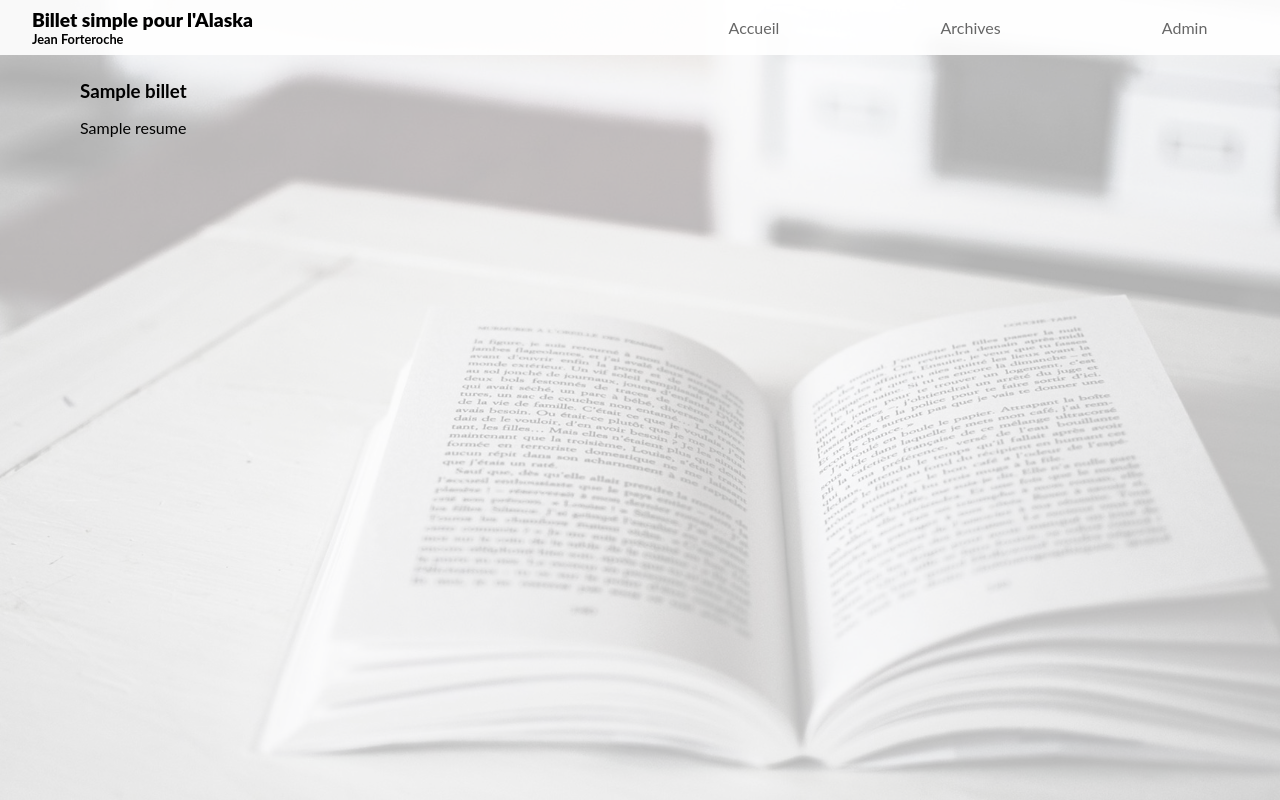
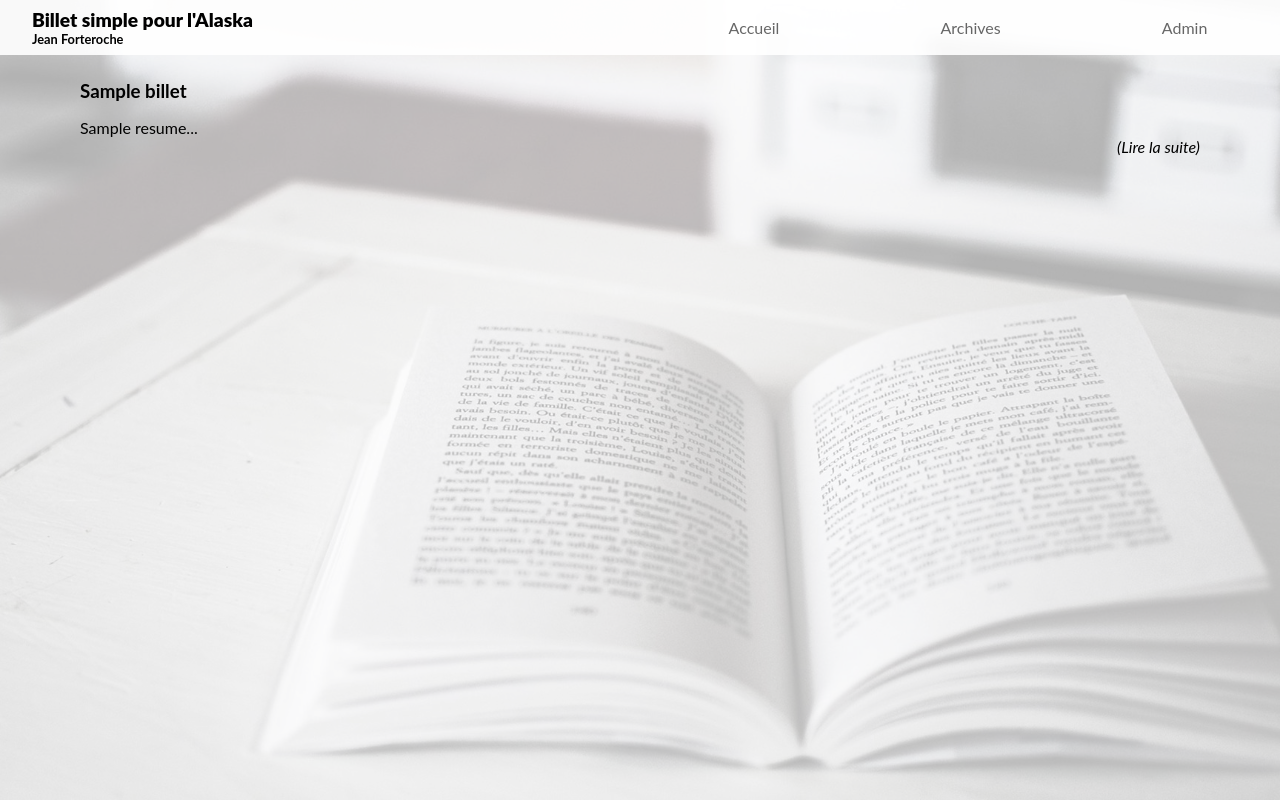
Before and after one commit to RecreativeWeb/billetAlaska, a Symfony app: template src/RecreativeWeb/HomeBundle/Resources/views/Default/index.html.twig in a window 1280 px wide. Run offline with Twig, Linux system fonts and the light colour scheme; the template is opened without the code that fills it: most values are stand-ins (such as "Sample title", 1, 10 or a date in 2020); some libraries are stand-ins or nearby versions.

Commit message:
ajout des liens (lire la suite) à la fin des resumés de billets sur la homepage

```diff
--- a/src/RecreativeWeb/HomeBundle/Resources/views/Default/index.html.twig
+++ b/src/RecreativeWeb/HomeBundle/Resources/views/Default/index.html.twig
@@ -5,7 +5,7 @@
 	{% for e in billets %}
 		<article>
 			<h3>{{ e.titre }}</h3>
-			<p>{{ e.resume }}</p>
+			<p>{{ e.resume }}...<br /> <span><i><a href="">(Lire la suite)</a></i></span></p>
 		</article>
 	{% endfor %}
 	</div>
--- a/web/styles/styles.css
+++ b/web/styles/styles.css
@@ -37,6 +37,12 @@
 
 .main h3{
   margin-bottom: 1rem;
+}
+
+.main a{
+  color: black;
+  text-decoration: none;
+  float: right;
 }
 
 header {
```
